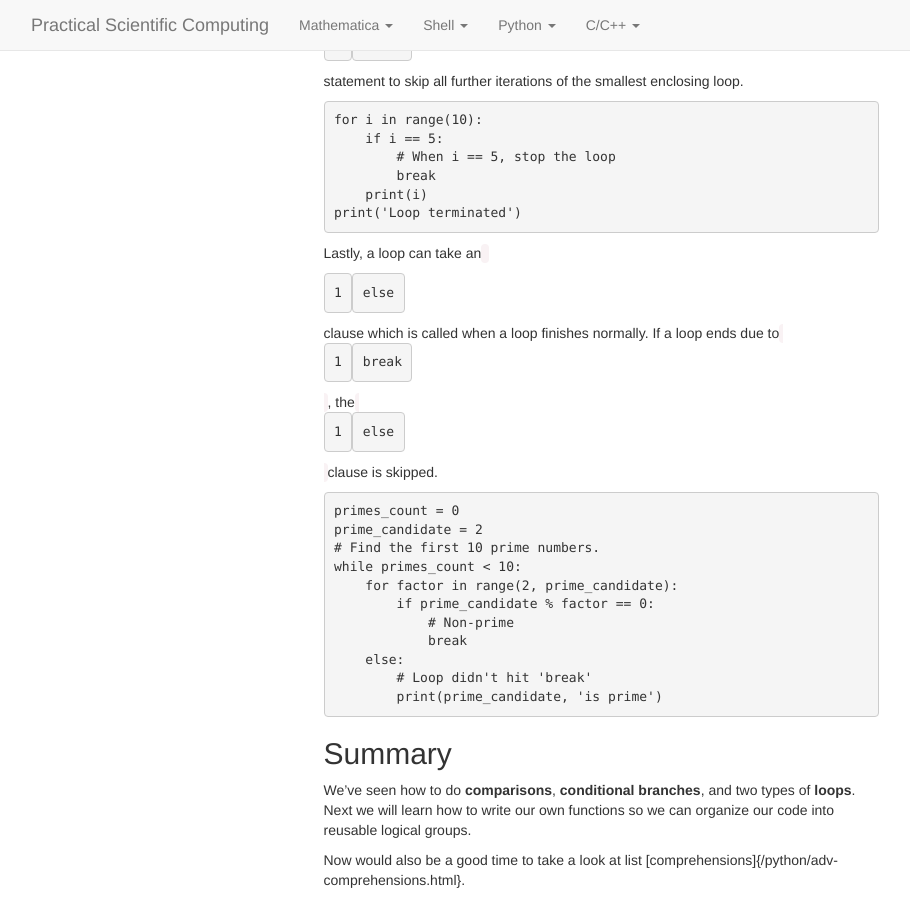
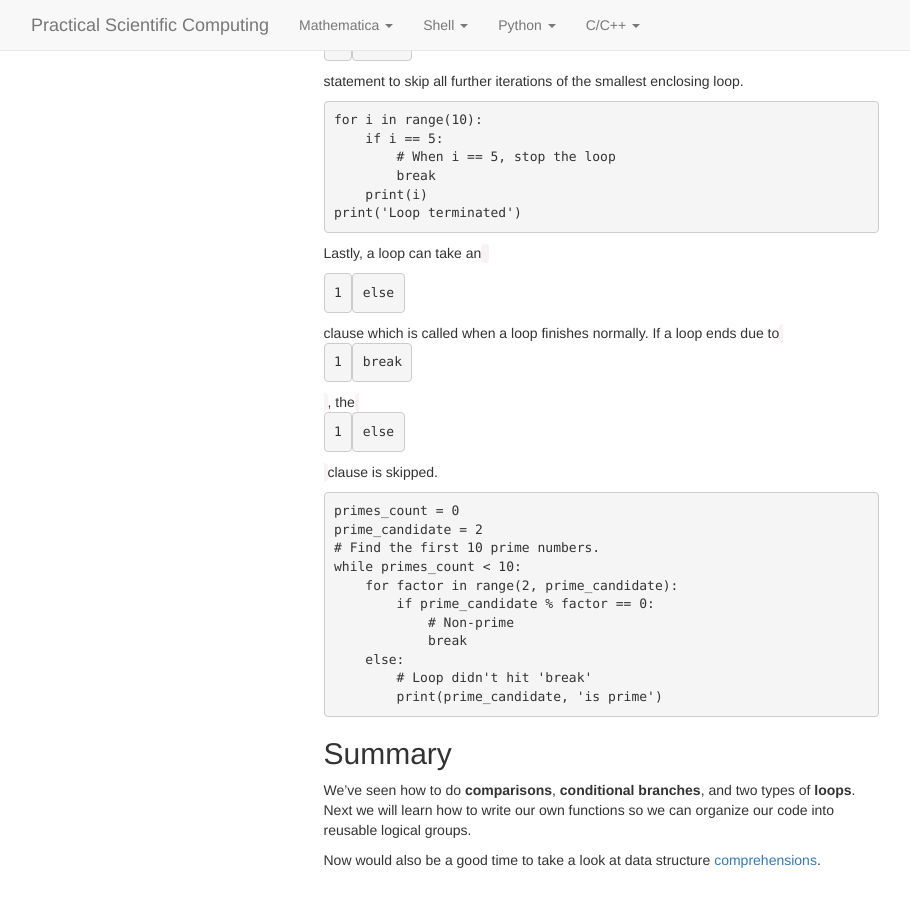
Before and after one commit to practical-scientific-computing/practical-scientific-computing.github.io, a Jekyll site: the page built from python/04-flow_control.md, in a window 1280 px wide and 900 px high, scrolled down 11515 px. Shown: the whole window, without its empty margins (39-949 px from the left). Built offline with Jekyll 4.4.1, drawn with Linux system fonts in a browser that asks for light colours; nearby versions of some CDN libraries; Markdown is read by kramdown in place of the engine named in the settings.

Commit message:
Fixed link to comprehension page.

```diff
--- a/python/04-flow_control.md
+++ b/python/04-flow_control.md
@@ -495,5 +495,5 @@ We've seen how to do **comparisons**, **conditional branches**, and two types of
 **loops**. Next we will learn how to write our own functions so we can organize
 our code into reusable logical groups.
 
-Now would also be a good time to take a look at list
-[comprehensions]{/python/adv-comprehensions.html}.
+Now would also be a good time to take a look at data structure
+[comprehensions](/python/adv-comprehensions.html).
```
